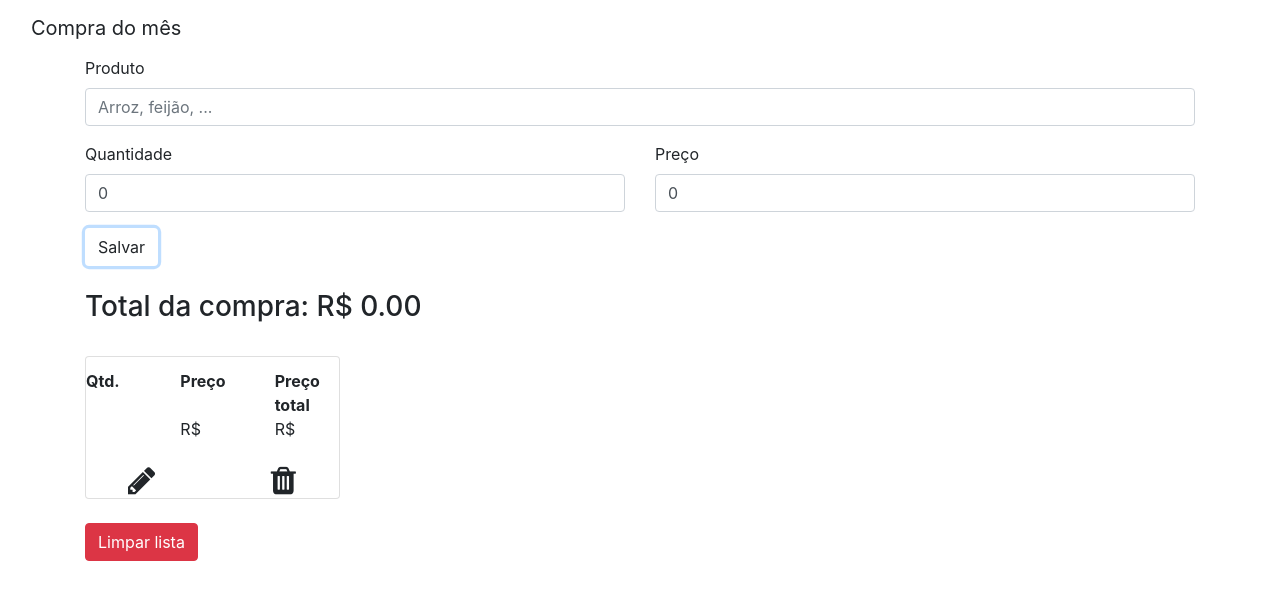
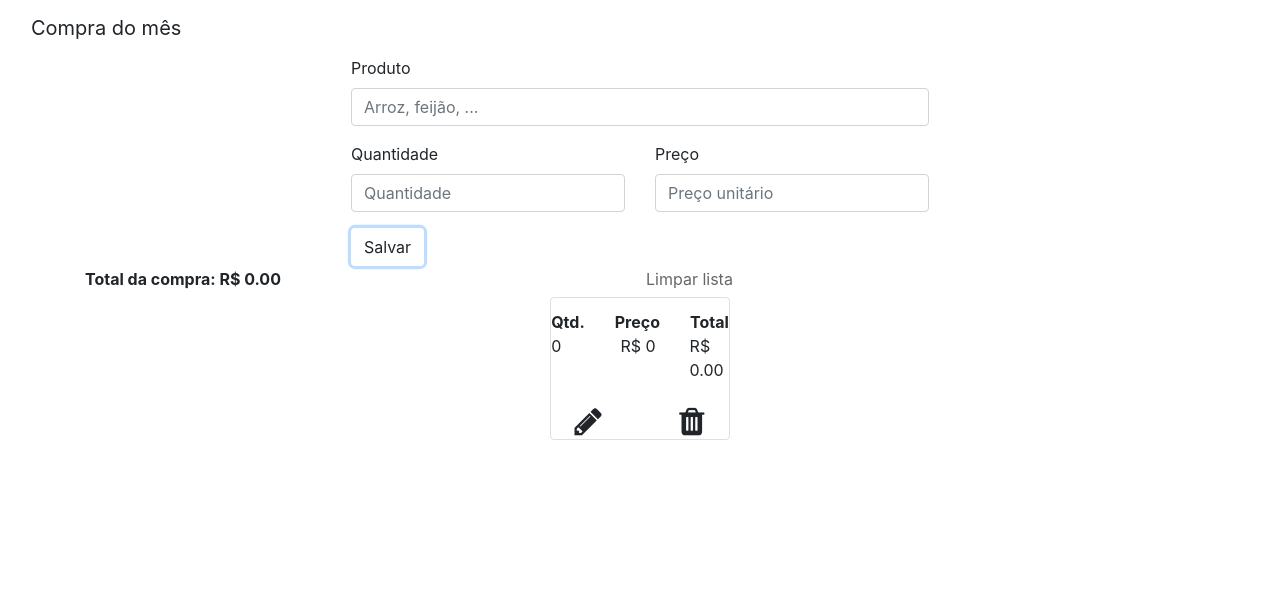
Before and after one commit to muniz95/compra-do-mes, a React (Create React App) app: page / in a window 1280 px wide. Both pictures are taken after a click on the button "Salvar". Shown: the top 600 px of the page. Built offline with nearby package versions, Linux system fonts and the light colour scheme.

Commit message:
Mudanças menores

```diff
--- a/package.json
+++ b/package.json
@@ -40,5 +40,8 @@
       "last 1 firefox version",
       "last 1 safari version"
     ]
+  },
+  "devDependencies": {
+    "node-sass": "^4.13.1"
   }
 }
--- /dev/null
+++ b/src/App.scss
@@ -0,0 +1,42 @@
+.product-form-container {
+  display: flex;
+  align-items: center;
+  justify-content: center;
+  flex-wrap: wrap;
+  height: 20%;
+}
+
+.products-container {
+  height: 70%;
+}
+
+.product-list-container {
+  display: flex;
+  align-items: center;
+  justify-content: center;
+  flex-wrap: wrap;
+  overflow-y: scroll;
+}
+
+.total-cart {
+  display: flex;
+  align-items: center;
+  justify-content: flex-start;
+  height: 10%;
+}
+
+.total-cart-label {
+  width: 50%;
+}
+
+.clear-cart-container {
+  width: 50%;
+  align-self: flex-end;
+  // padding: 10px 10px 20px 10px;
+}
+
+.clear-cart-button {
+  background: none;
+  border: none;
+  color: #00000099;
+}
--- a/src/App.tsx
+++ b/src/App.tsx
@@ -1,14 +1,16 @@
 import React from "react";
 import { connect } from "react-redux";
-import Product from "./components/ProductComponent";
+import ProductComponent from "./components/ProductComponent";
 import ProductForm from "./components/ProductForm";
 import { emptyProducts, emptyTotal } from "./redux/actions";
-// import './App.css'
+import Product from "./models/Product";
+import "./App.scss";
 
 interface IProps {
   dispatchEmptyProducts: () => void;
   dispatchEmptyTotal: () => void;
-  products: any[];
+  products: Product[];
+  total: number;
 }
 interface IState {
   products: any[];
@@ -23,12 +25,9 @@ class App extends React.Component<IProps, IState> {
       products: [],
       total: 0
     };
-    window.console.log("foi");
-
-    this.clean = this.clean.bind(this);
   }
 
-  public clean(): void {
+  clean = (): void => {
     this.props.dispatchEmptyTotal();
     this.props.dispatchEmptyProducts();
   }
@@ -36,36 +35,28 @@ class App extends React.Component<IProps, IState> {
   public render(): JSX.Element {
     const { products } = this.props;
     const btnCleanList: JSX.Element = products.length
-      ? <React.Fragment>
-          <div className="row">&nbsp;</div>
-          <div className="row">
-            <div className="col-lg-12 col-md-12 col-sm-12 col-xs-12">
-              <button className="btn btn-danger" onClick={this.clean}>Limpar lista</button>
-            </div>
-          </div>
-        </React.Fragment>
+      ? <div className="clear-cart-container">
+          <button className="clear-cart-button" onClick={this.clean}>Limpar lista</button>
+        </div>
       : <React.Fragment />;
     return (
       <React.Fragment>
-        <div className="row">
-          <div className="col-lg-12 col-md-12 col-sm-12 col-xs-12">
-            <ProductForm />
+        <div className="product-form-container">
+          <ProductForm />
+        </div>
+        <div className="total-cart">
+          <div className="total-cart-label">
+            <strong>Total da compra: R$ {this.props.total.toFixed(2)}</strong>
+          </div>
+          { btnCleanList }
+        </div>
+        <div className="products-container">
+          <div className="product-list-container">
+            { products.map((product: any) =>
+                <ProductComponent key={product.id} product={product} />
+            ) }
           </div>
         </div>
-        <div className="row">&nbsp;</div>
-        <div className="row">
-          <div className="col-lg-12 col-md-12 col-sm-12 col-xs-12">
-            <h3>Total da compra: R$ {this.state.total.toFixed(2)}</h3>
-          </div>
-        </div>
-        <div className="row">&nbsp;</div>
-        <div className="row">
-          { products.map((product: any) =>
-              <Product key={product.id} product={product} />
-          ) }
-        </div>
-        { btnCleanList }
-        <div className="row">&nbsp;</div>
       </React.Fragment>
     );
   }
--- /dev/null
+++ b/src/components/ProductComponent.scss
@@ -0,0 +1,5 @@
+.card-container {
+    margin: 5px;
+    border: 1px solid rgba(0,0,0,.125);
+    border-radius: .25rem;
+}
--- a/src/components/ProductComponent.tsx
+++ b/src/components/ProductComponent.tsx
@@ -2,6 +2,7 @@ import React from "react";
 import { connect } from "react-redux";
 import { decreaseTotal, editProduct, increaseTotal, removeProduct } from "../redux/actions";
 import Product from "../models/Product";
+import "./ProductComponent.scss";
 
 interface IProps {
   product: Product;
@@ -20,11 +21,8 @@ class ProductComponent extends React.Component<IProps, IState> {
     super(props);
 
     this.state = {
-      product: {...props}
+      product: props.product
     };
-
-    this.removeProduct = this.removeProduct.bind(this);
-    this.editProduct = this.editProduct.bind(this);
   }
 
   public componentDidUpdate(props: IProps): void {
@@ -33,14 +31,14 @@ class ProductComponent extends React.Component<IProps, IState> {
     this.setState({product: {...props.product, total}});
   }
 
-  public editProduct(): void {
+  editProduct = (): void => {
     const { product } = this.state;
     this.props.dispatchDecreaseTotal(product.total);
     this.props.dispatchEditProduct(product);
     window.scrollTo(0, 0);
   }
 
-  public removeProduct(): void {
+  removeProduct = (): void => {
     const { product } = this.state;
     this.props.dispatchDecreaseTotal(product.total);
     this.props.dispatchRemoveProduct(product);
@@ -48,14 +46,13 @@ class ProductComponent extends React.Component<IProps, IState> {
 
   public render(): JSX.Element {
     return (
-      <div className="col-lg-3 col-md-4 col-sm-6 col-xs-12">
-        <div className="card">
+      <div className="card-container">
         <div className="card-block">
           <h4 className="card-title">{this.state.product.name}</h4>
           <div className="row">
             <div className="col"><b>Qtd.</b></div>
             <div className="col"><b>Preço</b></div>
-              <div className="col"><b>Preço total</b></div>
+            <div className="col"><b>Total</b></div>
           </div>
           <div className="row">
             <div className="col">{this.state.product.quantity}</div>
@@ -73,7 +70,6 @@ class ProductComponent extends React.Component<IProps, IState> {
           </div>
         </div>
       </div>
-      </div>
     );
   }
 }
--- a/src/components/ProductForm.tsx
+++ b/src/components/ProductForm.tsx
@@ -30,13 +30,7 @@ class ProductForm extends React.Component<IProps, IState> {
     quantity: 0
   };
 
-  constructor(props: IProps) {
-    super(props);
-
-    this.save = this.save.bind(this);
-  }
-
-  public save(): void {
+  save = () => {
     const product = {
       id: 0,
       name: this.state.name,
@@ -80,7 +74,7 @@ class ProductForm extends React.Component<IProps, IState> {
                 className="form-control"
                 id="name"
                 placeholder="Arroz, feijão, ..."
-                value={this.state.name}
+                value={this.props.product.name}
               />
             </div>
           </div>
@@ -95,7 +89,7 @@ class ProductForm extends React.Component<IProps, IState> {
                 className="form-control"
                 id="quantity"
                 placeholder="Quantidade"
-                value={this.state.quantity}
+                value={this.props.product.quantity}
               />
             </div>
           </div>
@@ -108,7 +102,7 @@ class ProductForm extends React.Component<IProps, IState> {
                 className="form-control"
                 id="price"
                 placeholder="Preço unitário"
-                value={this.state.price}
+                value={this.props.product.price}
               />
             </div>
           </div>
--- a/src/index.tsx
+++ b/src/index.tsx
@@ -4,7 +4,7 @@ import React from "react";
 import ReactDOM from "react-dom";
 import { Provider } from "react-redux";
 import App from "./App";
-import "./index.css";
+import "./index.scss";
 import Main from "./Main";
 import { store } from "./redux/store";
 import * as serviceWorker from "./serviceWorker";
--- a/src/models/Product.ts
+++ b/src/models/Product.ts
@@ -1,5 +1,6 @@
 class Product {
   public id!: number;
+  public name!: string;
   public quantity!: number;
   public price!: number;
   public total!: string;
--- a/src/redux/reducers/index.ts
+++ b/src/redux/reducers/index.ts
@@ -30,7 +30,7 @@ const product = (state = {}, action: IAction) => {
   }
 };
 
-const total = (state = 0, action: IAction) => {
+const total = (state = 0, action: IAction): number => {
   switch (action.type) {
     case INCREASE_TOTAL:
       return state + Number.parseFloat(action.payload);
```
Also changed, not shown: src/App.css (deleted, +0 -33 lines), src/index.scss (renamed from src/index.css), 1 other file (tests, documents, lock files or other folders). Lines whose indentation alone changed are shown as unchanged.
